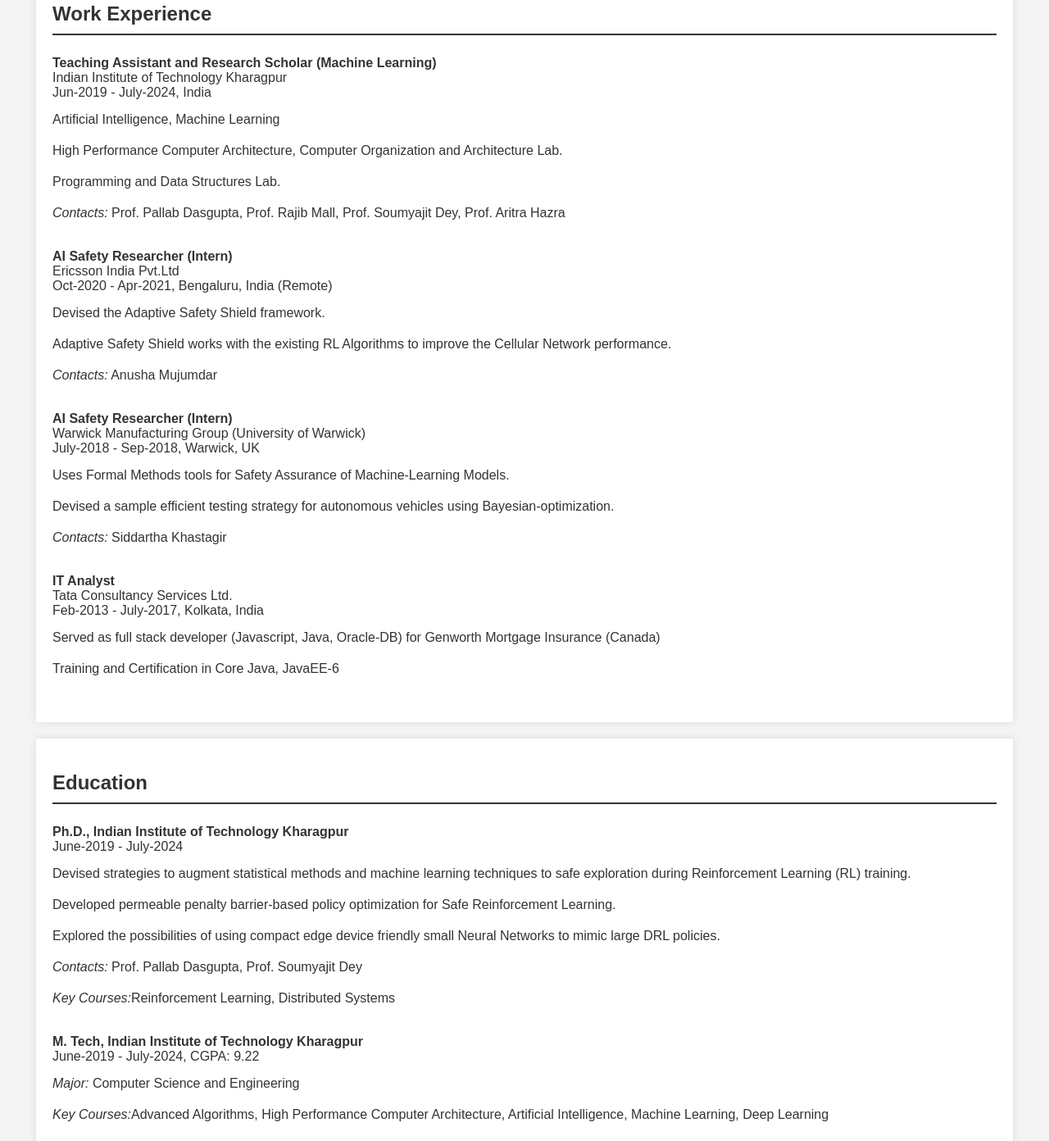
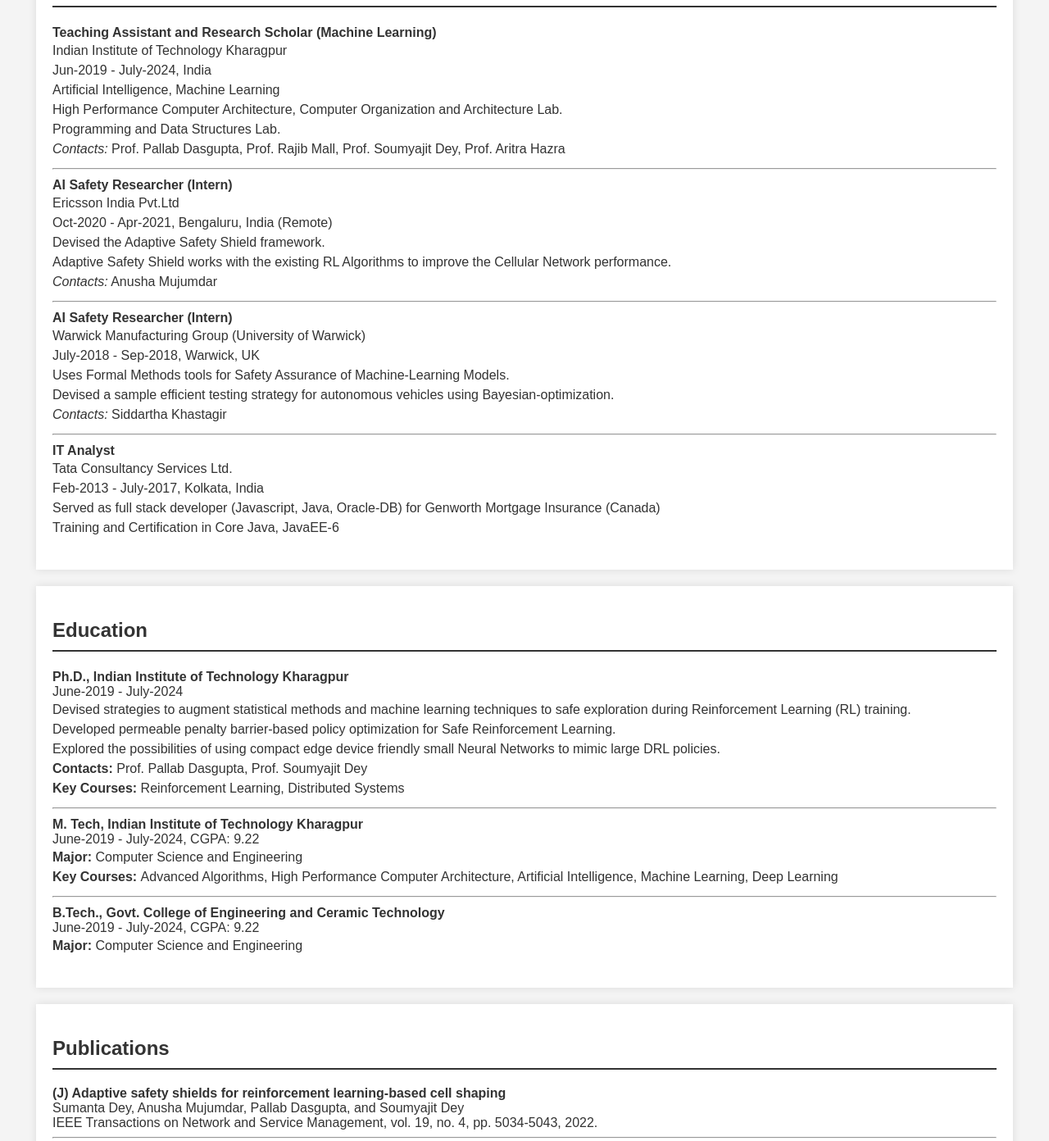
Before and after one commit to sumantasunny/sumantasunny.github.io, a plain HTML site: page index.html in a window 1280 px wide. Shown: the part 756-2148 px from the top of the page at 82% size. Drawn offline with Linux system fonts and the light colour scheme.

Commit message:
Update index.html

```diff
--- a/index.html
+++ b/index.html
@@ -58,7 +58,7 @@
             padding: 0;
         }
         ul li {
-            margin: 10px 0;
+            margin: 2px 0;
         }
         .skills, .work-experience, .projects, .education, .achievements, .interests {
             margin-bottom: 20px;
@@ -68,7 +68,7 @@
             list-style: none;
         }
         .skills ul li, .work-experience ul li, .projects ul li, .education ul li, .achievements ul li, .interests ul li {
-            padding: 5px 0;
+            padding: 2px 0;
         }
         .profile p {
             font-size: 16px;
@@ -108,40 +108,43 @@
         <ul>
             <li>
                 <strong>Teaching Assistant and Research Scholar (Machine Learning)</strong><br>
-                Indian Institute of Technology Kharagpur<br>
-                Jun-2019 - July-2024, India
                 <ul>
+                    <li>Indian Institute of Technology Kharagpur</li>
+                    <li>Jun-2019 - July-2024, India</li>
                     <li>Artificial Intelligence, Machine Learning</li>
                     <li>High Performance Computer Architecture, Computer Organization and Architecture Lab.</li>
                     <li>Programming and Data Structures Lab.</li>
                     <li><em>Contacts:</em> Prof. Pallab Dasgupta, Prof. Rajib Mall, Prof. Soumyajit Dey, Prof. Aritra Hazra</li>
                 </ul>
             </li>
+            <hr>
             <li>
                 <strong>AI Safety Researcher (Intern)</strong><br>
-                Ericsson India Pvt.Ltd<br>
-                Oct-2020 - Apr-2021, Bengaluru, India (Remote)
                 <ul>
+                    <li>Ericsson India Pvt.Ltd</li>
+                    <li>Oct-2020 - Apr-2021, Bengaluru, India (Remote)</li>
                     <li>Devised the Adaptive Safety Shield framework.</li>
                     <li>Adaptive Safety Shield works with the existing RL Algorithms to improve the Cellular Network performance.</li>
                     <li><em>Contacts:</em> Anusha Mujumdar</li>
                 </ul>
             </li>
+            <hr>
             <li>
                 <strong>AI Safety Researcher (Intern)</strong><br>
-                Warwick Manufacturing Group (University of Warwick)<br>
-                July-2018 - Sep-2018, Warwick, UK
                 <ul>
+                    <li>Warwick Manufacturing Group (University of Warwick)</li>
+                    <li>July-2018 - Sep-2018, Warwick, UK</li>
                     <li>Uses Formal Methods tools for Safety Assurance of Machine-Learning Models.</li>
                     <li>Devised a sample efficient testing strategy for autonomous vehicles using Bayesian-optimization.</li>
                     <li><em>Contacts:</em> Siddartha Khastagir</li>
                 </ul>
             </li>
+            <hr>
             <li>
                 <strong>IT Analyst</strong><br>
-                Tata Consultancy Services Ltd.<br>
-                Feb-2013 - July-2017, Kolkata, India
                 <ul>
+                    <li>Tata Consultancy Services Ltd.</li>
+                    <li>Feb-2013 - July-2017, Kolkata, India</li>
                     <li>Served as full stack developer (Javascript, Java, Oracle-DB) for Genworth Mortgage Insurance (Canada)</li>
                     <li>Training and Certification in Core Java, JavaEE-6</li>
                 </ul>
@@ -159,23 +162,25 @@
                     <li>Devised strategies to augment statistical methods and machine learning techniques to safe exploration during Reinforcement Learning (RL) training.</li>
                     <li>Developed permeable penalty barrier-based policy optimization for Safe Reinforcement Learning.</li>
                     <li>Explored the possibilities of using compact edge device friendly small Neural Networks to mimic large DRL policies.</li>
-                    <li><em>Contacts:</em> Prof. Pallab Dasgupta, Prof. Soumyajit Dey</li>
-                    <li><em>Key Courses:</em>Reinforcement Learning, Distributed Systems</li>
+                    <li><b>Contacts: </b> Prof. Pallab Dasgupta, Prof. Soumyajit Dey</li>
+                    <li><b>Key Courses: </b>Reinforcement Learning, Distributed Systems</li>
                 </ul>
             </li>
+            <hr>
             <li>
                 <strong>M. Tech, Indian Institute of Technology Kharagpur</strong><br>
                 June-2019 - July-2024, CGPA: 9.22
                 <ul>
-                    <li><em>Major:</em> Computer Science and Engineering</li>
-                    <li><em>Key Courses:</em>Advanced Algorithms, High Performance Computer Architecture, Artificial Intelligence, Machine Learning, Deep Learning</li>
+                    <li><b>Major: </b> Computer Science and Engineering</li>
+                    <li><b>Key Courses: </b>Advanced Algorithms, High Performance Computer Architecture, Artificial Intelligence, Machine Learning, Deep Learning</li>
                 </ul>
             </li>
+            <hr>
             <li>
                 <strong>B.Tech., Govt. College of Engineering and Ceramic Technology</strong><br>
                 June-2019 - July-2024, CGPA: 9.22
                 <ul>
-                    <li><em>Major:</em> Computer Science and Engineering</li>
+                    <li><b>Major: </b> Computer Science and Engineering</li>
                 </ul>
             </li>
         </ul>
@@ -191,6 +196,7 @@
                     IEEE Transactions on Network and Service Management, vol. 19, no. 4, pp. 5034-5043, 2022.
                     <br>
             </li>
+            <hr>
             <li>
                 <strong>(C) MAGNets: Micro-architectured group neural networks</strong><br>
                     <it> Sumanta Dey, Briti Gangopadhyay, Pallab Dasgupta, and Soumyajit Dey</it>
@@ -198,6 +204,7 @@
                     Proceedings of the 23rd International Conference on Autonomous Agents and Multiagent Systems (AAMAS), 2024, pp. 2650-2658
                     <br>
             </li>
+            <hr>
             <li>
                 <strong>(C) P2BPO: Permeable Penalty Barrier-Based Policy Optimization for Safe RL</strong><br>
                     <it> Sumanta Dey, Pallab Dasgupta, and Soumyajit Dey</it>
@@ -205,6 +212,7 @@
                     Proceedings of the AAAI Conference on Artificial Intelligence, vol. 38, 2024, pp. 21 029-21 036.
                     <br>
             </li>
+            <hr>
             <li>
                 <strong>(C) Certifying Learning-Enabled Autonomous Cyber Physical Systems-A Deployment Perspective</strong><br>
                     <it>Suraj Singh, Somnath Hazra, Sumanta Dey and Soumyajit Dey</it>
@@ -212,6 +220,7 @@
                     37th International Conference on VLSI Design (VLSID), 2024
                     <br>
             </li>
+            <hr>
             <li>
                 <strong>(C) Imperative Action Masking for Safe Exploration in Reinforcement Learning</strong><br>
                     <it> Sumanta Dey, Sharat Bhat, Pallab Dasgupta, and Soumyajit Dey</it>
@@ -219,6 +228,7 @@
                     International Workshop on Explainable, Transparent Autonomous Agents and Multi-Agent Systems@AAMAS, 2023
                     <br>
             </li>
+            <hr>
             <li>
                 <strong>(C) Safe Reinforcement Learning through Phasic Safety-Oriented Policy Optimization </strong><br>
                     <it> Sumanta Dey, Pallab Dasgupta, and Soumyajit Dey</it>
@@ -226,6 +236,7 @@
                     SafeAI@AAAI, 2023
                     <br>
             </li>
+            <hr>
             <li>
                 <strong>(C) Safety Augmentation in Decision Trees</strong><br>
                     <it> Sumanta Dey, Pallab Dasgupta, and Briti Gangopadhyay</it>
@@ -233,6 +244,7 @@
                     AISafety@IJCAI 2020
                     <br>
             </li>
+            <hr>
             <li>
                 <strong>(C) Identification of test cases for automated driving systems using bayesian optimization</strong><br>
                     <it> Briti Gangopadhyay, Siddartha Khastgir, Sumanta Dey, Pallab Dasgupta, Giovanni Montana and Paul Jennings</it>
```
